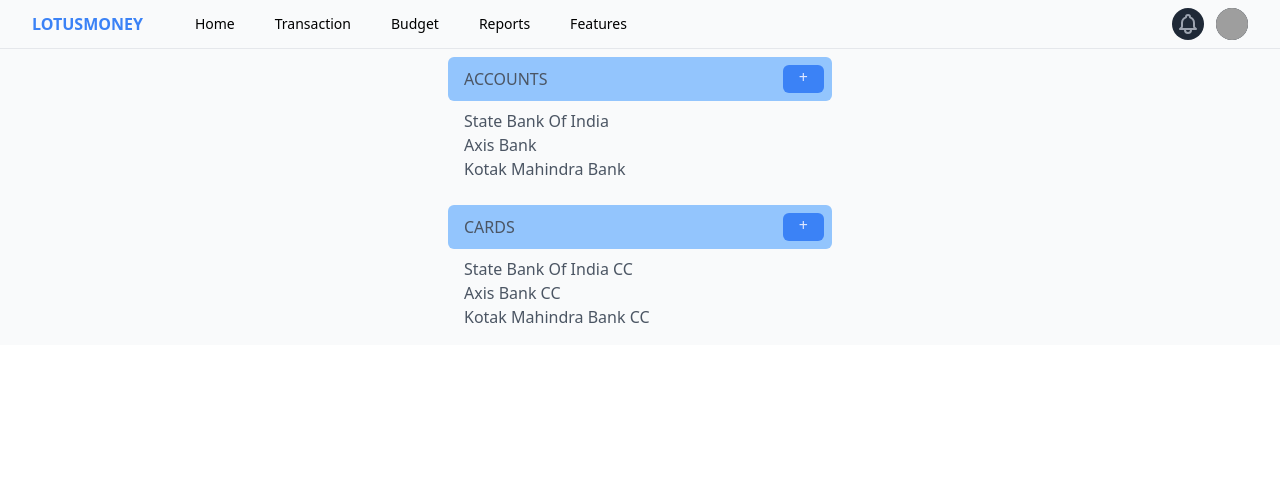
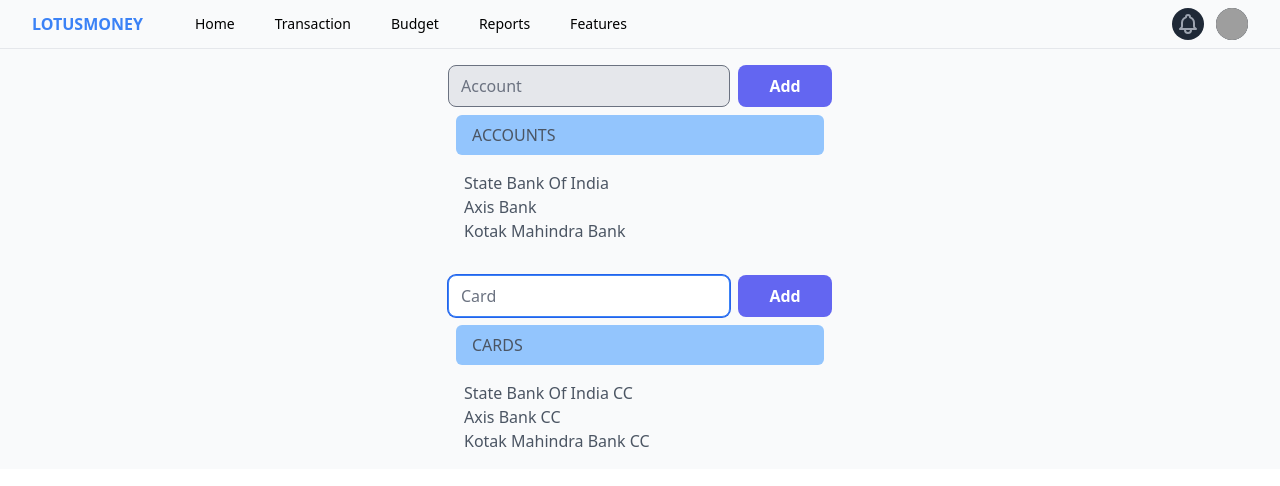
Before and after one commit to spramkumar89/lotusmoney, a Next.js app: page /accounts in a window 1280 px wide. Shown: the top 486 px of the page. Built offline with nearby package versions, Linux system fonts and the light colour scheme; grey boxes are pictures that could not be loaded.

Commit message:
Add Category, Account and Cards done

```diff
--- /dev/null
+++ b/components/accounts/AddAccounts.js
@@ -0,0 +1,59 @@
+import { useRouter } from "next/router";
+import { useCallback } from "react";
+
+function addcategory() {
+  const router = useRouter();
+  const handleSubmit = useCallback((e) => {
+    e.preventDefault();
+
+    fetch("/api/user/accounts", {
+      method: "PUT",
+      headers: { "Content-Type": "application/json" },
+      body: JSON.stringify({
+        _id: "test",
+        accounts: ["accounttest1", "accounttest2", "accounttest3"],
+      }),
+    })
+      .then((res) => {
+        console.log(`Front end authentication response ${JSON.stringify(res)}`);
+        if (res.ok) {
+          console.log(`res ok ${res}`);
+          router.push("/accounts");
+        } else {
+          console.log(`res ok else ${res}`);
+          router.push("/accounts");
+        }
+      })
+      .catch((error) => {
+        console.log(
+          `Front end authentication error response ${JSON.stringify(error)}`
+        );
+        router.push("/");
+      });
+  }, []);
+
+  return (
+    <form onSubmit={handleSubmit}>
+      <div className="flex flex-row">
+        <input
+          type="text"
+          name="accounts"
+          id="accounts"
+          placeholder="Account"
+          className="w-3/4 mr-2 rounded-lg bg-gray-200 mt-2 border focus:border-blue-500 focus:bg-white focus:outline-none"
+          autoFocus
+          autoComplete="true"
+          required
+        />
+        <button
+          type="submit"
+          className="w-1/4 mt-2 bg-indigo-500 hover:bg-indigo-400 focus:bg-indigo-400 text-white font-semibold rounded-lg"
+        >
+          Add
+        </button>
+      </div>
+    </form>
+  );
+}
+
+export default addcategory;
--- /dev/null
+++ b/components/accounts/AddCards.js
@@ -0,0 +1,59 @@
+import { useRouter } from "next/router";
+import { useCallback } from "react";
+
+function addcategory() {
+  const router = useRouter();
+  const handleSubmit = useCallback((e) => {
+    e.preventDefault();
+
+    fetch("/api/user/cards", {
+      method: "PUT",
+      headers: { "Content-Type": "application/json" },
+      body: JSON.stringify({
+        _id: "test",
+        cards: ["cardstest1", "cardstest2", "cardstest3"],
+      }),
+    })
+      .then((res) => {
+        console.log(`Front end authentication response ${JSON.stringify(res)}`);
+        if (res.ok) {
+          console.log(`res ok ${res}`);
+          router.push("/accounts");
+        } else {
+          console.log(`res ok else ${res}`);
+          router.push("/accounts");
+        }
+      })
+      .catch((error) => {
+        console.log(
+          `Front end authentication error response ${JSON.stringify(error)}`
+        );
+        router.push("/");
+      });
+  }, []);
+
+  return (
+    <form onSubmit={handleSubmit}>
+      <div className="flex flex-row">
+        <input
+          type="text"
+          name="cards"
+          id="cards"
+          placeholder="Card"
+          className="w-3/4 mr-2 rounded-lg bg-gray-200 mt-2 border focus:border-blue-500 focus:bg-white focus:outline-none"
+          autoFocus
+          autoComplete="true"
+          required
+        />
+        <button
+          type="submit"
+          className="w-1/4 mt-2 bg-indigo-500 hover:bg-indigo-400 focus:bg-indigo-400 text-white font-semibold rounded-lg"
+        >
+          Add
+        </button>
+      </div>
+    </form>
+  );
+}
+
+export default addcategory;
--- a/pages/accounts.js
+++ b/pages/accounts.js
@@ -1,6 +1,8 @@
 /* This example requires Tailwind CSS v2.0+ */
 import NavBar from "../components/NavBar";
+import AddAccounts from "../components/accounts/AddAccounts";
 import Accounts from "../components/accounts/Accounts";
+import AddCards from "../components/accounts/AddCards";
 import Cards from "../components/accounts/Cards";
 
 export default function home() {
@@ -18,20 +20,16 @@
         <div className="max-w-md mx-auto py-2 sm:px-6 lg:px-8">
           {/* Replace with your content */}
           <div className="flex flex-col text-gray-600">
-            <div className="flex flex-row justify-between bg-blue-300 p-2 rounded-md items-center">
+            <AddAccounts />
+            <div className="flex flex-row justify-between bg-blue-300 p-2 rounded-md items-center m-2">
               <div className="pl-2">ACCOUNTS</div>
-              <div className="bg-blue-500 rounded-md px-4 text-indigo-100 pb-1">
-                +
-              </div>
             </div>
             <Accounts />
           </div>
           <div className="flex flex-col text-gray-600 mt-4">
-            <div className="flex flex-row justify-between bg-blue-300 p-2 rounded-md items-center">
+            <AddCards />
+            <div className="flex flex-row justify-between bg-blue-300 p-2 rounded-md items-center m-2">
               <div className="pl-2">CARDS</div>
-              <div className="bg-blue-500 rounded-md px-4 text-indigo-100 pb-1">
-                +
-              </div>
             </div>
             <Cards />
           </div>
--- /dev/null
+++ b/pages/api/user/accounts.js
@@ -0,0 +1,32 @@
+// Next.js API route support: https://nextjs.org/docs/api-routes/introduction
+const account = require("../../../backend/user/account");
+
+export default async function handler(req, res) {
+  let response = {};
+  switch (req.method) {
+    case "PUT":
+      console.log(
+        `Account Request - req.query : ${JSON.stringify(
+          req.query
+        )}, req.body : ${JSON.stringify(req.body)}`
+      );
+
+      response = await account.update("test", {
+        accounts: req.body.accounts,
+        _id: "test",
+      });
+      if (response.ok) {
+        console.log(`Reponse OK`);
+        res.status(200).json(response);
+      } else {
+        console.log(`Reponse NOT OK`);
+        res.status(400).json(response);
+      }
+      console.log("Completed Account Update");
+      break;
+    default:
+      res.send(
+        `API invoked method ${req.method} is not available, please pass one of the following methods (POST, GET, PUT, DELETE)`
+      );
+  }
+}
--- /dev/null
+++ b/pages/api/user/cards.js
@@ -0,0 +1,32 @@
+// Next.js API route support: https://nextjs.org/docs/api-routes/introduction
+const card = require("../../../backend/user/card");
+
+export default async function handler(req, res) {
+  let response = {};
+  switch (req.method) {
+    case "PUT":
+      console.log(
+        `Account Request - req.query : ${JSON.stringify(
+          req.query
+        )}, req.body : ${JSON.stringify(req.body)}`
+      );
+
+      response = await card.update("test", {
+        cards: req.body.cards,
+        _id: "test",
+      });
+      if (response.ok) {
+        console.log(`Reponse OK`);
+        res.status(200).json(response);
+      } else {
+        console.log(`Reponse NOT OK`);
+        res.status(400).json(response);
+      }
+      console.log("Completed Account Update");
+      break;
+    default:
+      res.send(
+        `API invoked method ${req.method} is not available, please pass one of the following methods (POST, GET, PUT, DELETE)`
+      );
+  }
+}
```
Also changed, not shown: 1 other file (tests, documents, lock files or other folders).
